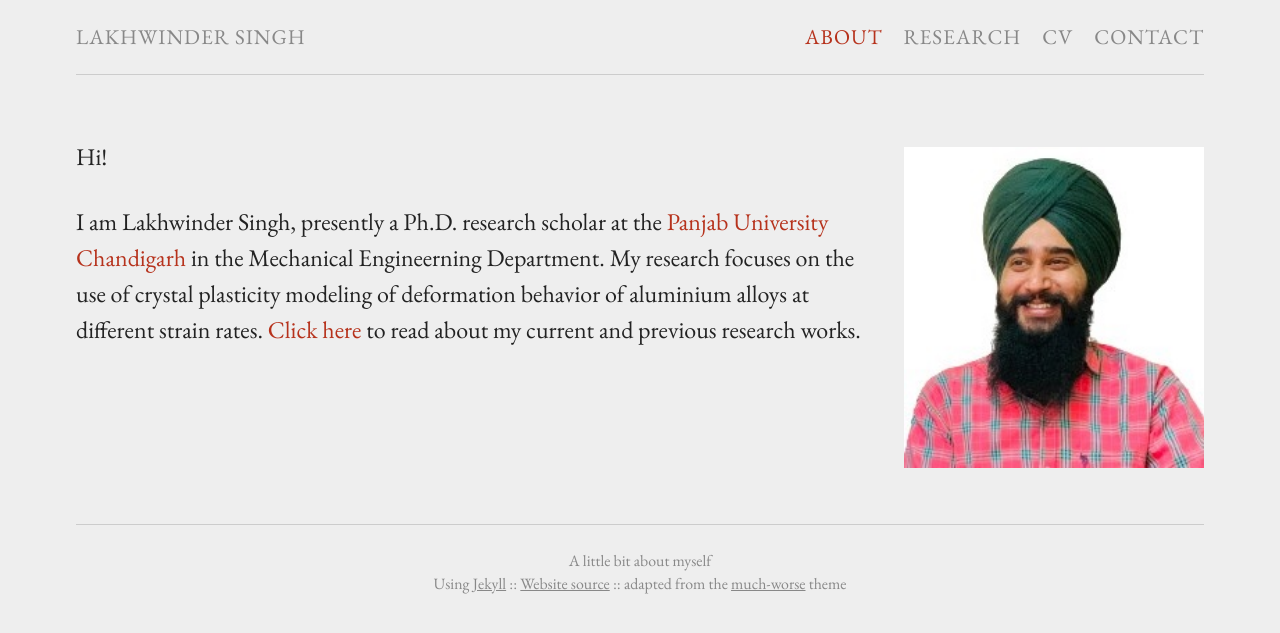
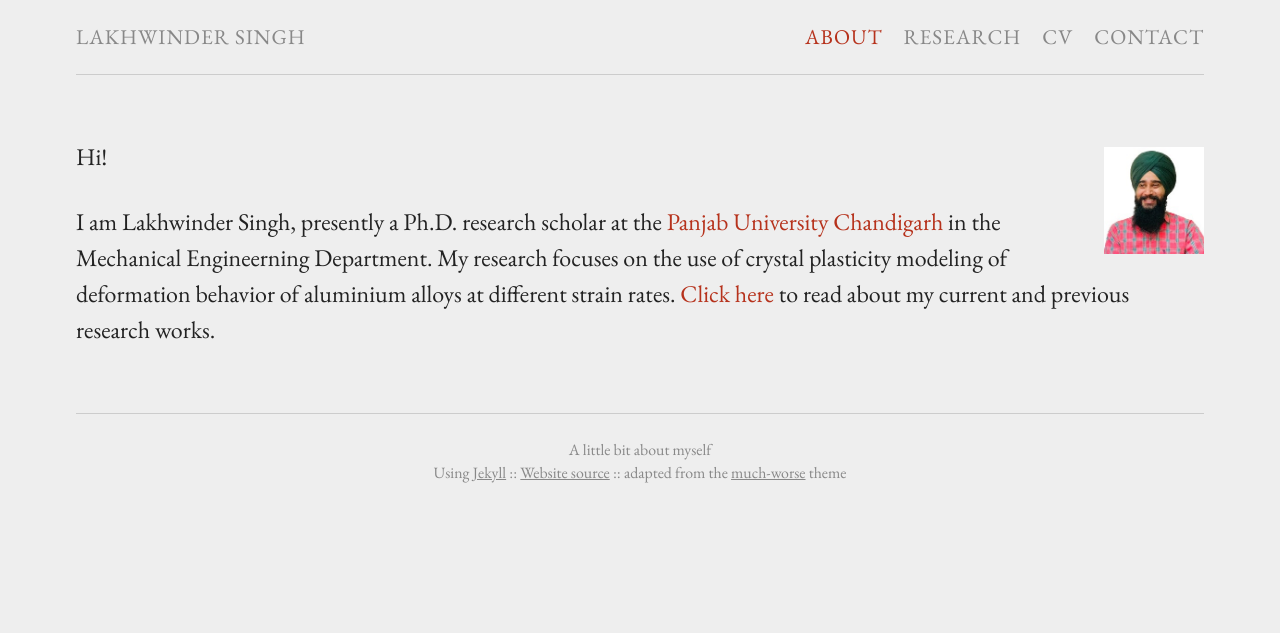
Before and after one commit to lakhwinder07/lakhwinder07.github.io, a Jekyll site: the page built from index.md, in a window 1280 px wide. Shown: the top 633 px of the page. Built offline with Jekyll 4.4.1, drawn with Linux system fonts in a browser that asks for light colours.

Commit message:
Update index.md

```diff
--- a/index.md
+++ b/index.md
@@ -4,9 +4,9 @@ title: About
 permalink: /
 ---
 
-{% include image.html url="/images/lucky.jpg" width="300px" align="right" %}
+{% include image.html url="/images/lucky.jpg" width="100px" align="right" %}
 
 Hi!
 
 I am Lakhwinder Singh, presently a Ph.D. research scholar at the [Panjab University Chandigarh](https://www.puchd.ac.in/) in the Mechanical Engineerning Department. My research focuses on the use of crystal plasticity modeling of deformation behavior of aluminium alloys at different strain rates.
-[Click here](research) to read about my current and previous research works.
+[Click here](https://scholar.google.com/citations?user=EJgs6AIAAAAJ) to read about my current and previous research works.
```
